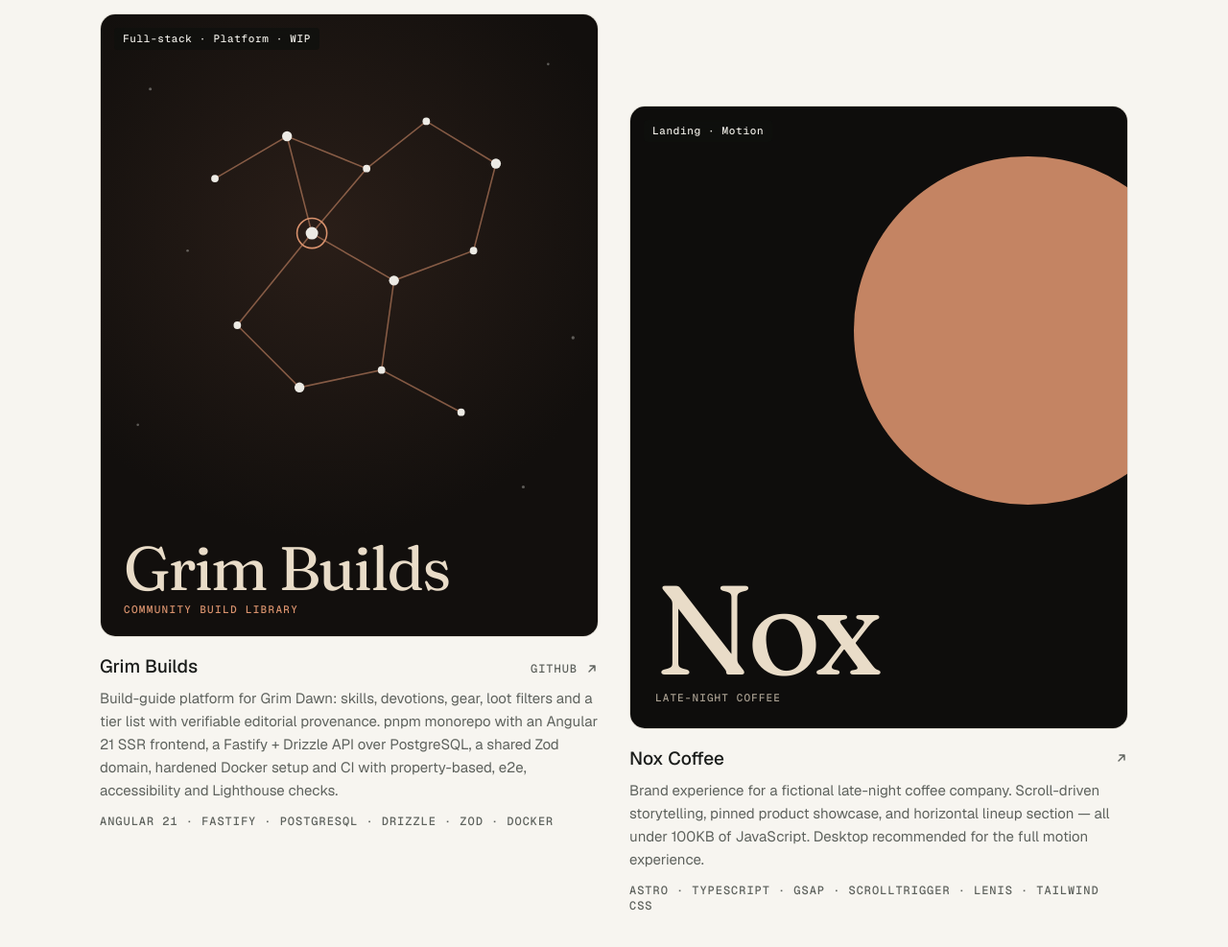
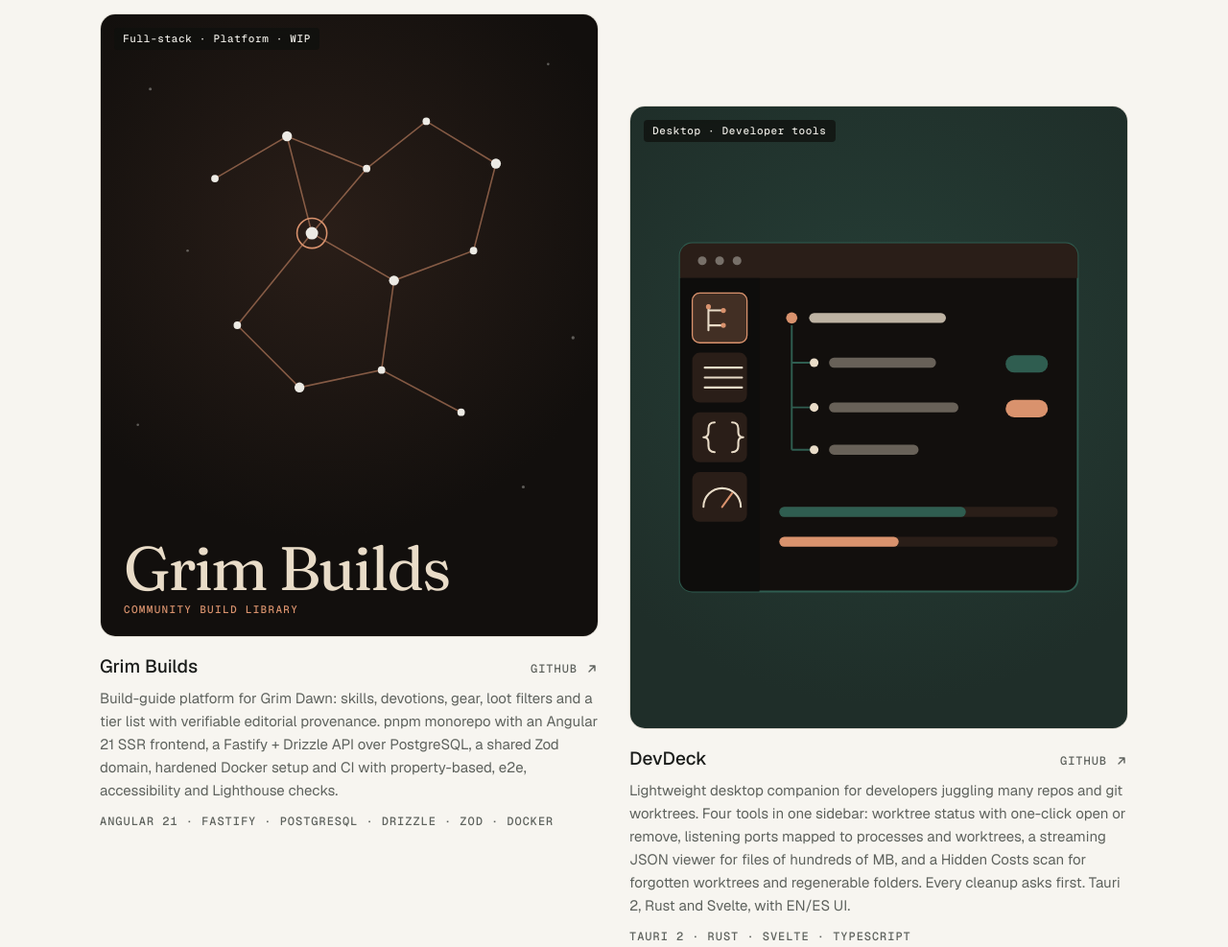
Before and after one commit to frxncismor/portfolio-v2, an Astro site: page / in a window 1280 px wide. Shown: the part 1000-1987 px from the top of the page at 96% size. Built offline with nearby package versions, Linux system fonts and the light colour scheme; Astro itself is replaced by a stand-in of ours; some packages are replaced by stand-ins of ours.

Commit message:
feat(work): add DevDeck project

```diff
--- a/src/components/ProjectCover.astro
+++ b/src/components/ProjectCover.astro
@@ -48,6 +48,58 @@ const crossyRows = [1, 2, 3, 4, 5, 6, 7]
         <span>{coverText.grim[lang]}</span>
       </div>
     </>
+  )}
+
+  {id === 'devdeck' && (
+    <svg viewBox="0 0 400 500" preserveAspectRatio="xMidYMid slice" focusable="false">
+      <rect class="d-win" x="40" y="110" width="320" height="280" rx="10"></rect>
+      <path class="d-bar" d="M40 120a10 10 0 0 1 10-10h300a10 10 0 0 1 10 10v18H40Z"></path>
+      <circle class="d-dot" cx="58" cy="124" r="3.5"></circle>
+      <circle class="d-dot" cx="72" cy="124" r="3.5"></circle>
+      <circle class="d-dot" cx="86" cy="124" r="3.5"></circle>
+      <path class="d-side" d="M40 138h64v252H50a10 10 0 0 1-10-10Z"></path>
+      <rect class="d-tab d-tab-on" x="50" y="150" width="44" height="40" rx="6"></rect>
+      <rect class="d-tab" x="50" y="198" width="44" height="40" rx="6"></rect>
+      <rect class="d-tab" x="50" y="246" width="44" height="40" rx="6"></rect>
+      <rect class="d-tab" x="50" y="294" width="44" height="40" rx="6"></rect>
+      <!-- tab 1: worktree tree -->
+      <g class="d-glyph d-tree">
+        <path d="M63 160v20M63 164h10M63 176h10"></path>
+        <circle cx="63" cy="161" r="2"></circle><circle cx="75" cy="164" r="2"></circle><circle cx="75" cy="176" r="2"></circle>
+      </g>
+      <!-- tab 2: ports -->
+      <g class="d-glyph">
+        <path d="M60 218h30M60 226h30M60 210h30"></path>
+      </g>
+      <!-- tab 3: json braces -->
+      <g class="d-glyph">
+        <path d="M68 254c-4 0-5 2-5 5v3c0 3-2 4-4 4 2 0 4 1 4 4v3c0 3 1 5 5 5M82 254c4 0 5 2 5 5v3c0 3 2 4 4 4-2 0-4 1-4 4v3c0 3-1 5-5 5"></path>
+      </g>
+      <!-- tab 4: meter -->
+      <g class="d-glyph">
+        <path d="M59 322a15 15 0 0 1 30 0"></path>
+        <path class="d-needle" d="M74 322 82 311"></path>
+      </g>
+      <!-- main pane: worktree tree -->
+      <g class="d-rows">
+        <circle class="d-node d-node-hot" cx="130" cy="170" r="4.5"></circle>
+        <rect class="d-line" x="144" y="166" width="110" height="8" rx="4"></rect>
+        <path class="d-link" d="M130 176v100M130 206h18M130 242h18M130 276h18"></path>
+        <circle class="d-node" cx="148" cy="206" r="3.5"></circle>
+        <rect class="d-line d-line-dim" x="160" y="202" width="86" height="8" rx="4"></rect>
+        <rect class="d-chip" x="302" y="200" width="34" height="14" rx="7"></rect>
+        <circle class="d-node" cx="148" cy="242" r="3.5"></circle>
+        <rect class="d-line d-line-dim" x="160" y="238" width="104" height="8" rx="4"></rect>
+        <rect class="d-chip d-chip-hot" x="302" y="236" width="34" height="14" rx="7"></rect>
+        <circle class="d-node" cx="148" cy="276" r="3.5"></circle>
+        <rect class="d-line d-line-dim" x="160" y="272" width="72" height="8" rx="4"></rect>
+      </g>
+      <!-- disk / RAM meters -->
+      <rect class="d-track" x="120" y="322" width="224" height="8" rx="4"></rect>
+      <rect class="d-fill" x="120" y="322" width="150" height="8" rx="4"></rect>
+      <rect class="d-track" x="120" y="346" width="224" height="8" rx="4"></rect>
+      <rect class="d-fill d-fill-hot" x="120" y="346" width="96" height="8" rx="4"></rect>
+    </svg>
   )}
 
   {id === 'nox-coffee' && (
@@ -122,6 +174,30 @@ const crossyRows = [1, 2, 3, 4, 5, 6, 7]
     text-transform: uppercase;
     color: var(--art-ember);
   }
+
+  /* DevDeck: desktop window with four-tool sidebar */
+  .cover-devdeck {
+    background: radial-gradient(90% 70% at 50% 40%, var(--art-pine-dark) 0%, var(--art-pine-deep) 80%);
+  }
+  .d-win { fill: var(--art-night); stroke: var(--art-pine); stroke-width: 1.5; }
+  .d-bar { fill: var(--art-ink-warm); }
+  .d-dot { fill: var(--art-ink); fill-opacity: .4; }
+  .d-side { fill: var(--art-coal); }
+  .d-tab { fill: var(--art-ink-warm); }
+  .d-tab-on { fill: var(--art-ember); fill-opacity: .25; stroke: var(--art-ember); stroke-width: 1; }
+  .d-glyph { fill: none; stroke: var(--art-cream); stroke-width: 1.6; stroke-linecap: round; stroke-linejoin: round; }
+  .d-tree circle { fill: var(--art-ember); stroke: none; }
+  .d-needle { stroke: var(--art-ember); }
+  .d-link { fill: none; stroke: var(--art-pine); stroke-width: 1.5; }
+  .d-node { fill: var(--art-cream); }
+  .d-node-hot { fill: var(--art-ember); }
+  .d-line { fill: var(--art-cream); fill-opacity: .8; }
+  .d-line-dim { fill-opacity: .4; }
+  .d-chip { fill: var(--art-pine); }
+  .d-chip-hot { fill: var(--art-ember); }
+  .d-track { fill: var(--art-ink-warm); }
+  .d-fill { fill: var(--art-pine); }
+  .d-fill-hot { fill: var(--art-ember); }
 
   /* Nox Coffee: moon + wordmark */
   .cover-nox-coffee {
--- a/src/data/projects.ts
+++ b/src/data/projects.ts
@@ -1,6 +1,6 @@
 import type { Localized } from '../i18n/types'
 
-export type ProjectId = 'grim-builds' | 'nox-coffee' | 'room-tour' | 'crossy-road'
+export type ProjectId = 'grim-builds' | 'devdeck' | 'nox-coffee' | 'room-tour' | 'crossy-road'
 
 export interface Project {
   id: ProjectId
@@ -25,6 +25,17 @@ export const projects: Project[] = [
     stack: ['Angular 21', 'Fastify', 'PostgreSQL', 'Drizzle', 'Zod', 'Docker'],
     githubUrl: 'https://github.com/frxncismor/grim-dawn-builds',
     wip: true,
+  },
+  {
+    id: 'devdeck',
+    title: 'DevDeck',
+    category: { en: 'Desktop · Developer tools', es: 'Escritorio · Herramientas para devs' },
+    description: {
+      en: 'Lightweight desktop companion for developers juggling many repos and git worktrees. Four tools in one sidebar: worktree status with one-click open or remove, listening ports mapped to processes and worktrees, a streaming JSON viewer for files of hundreds of MB, and a Hidden Costs scan for forgotten worktrees and regenerable folders. Every cleanup asks first. Tauri 2, Rust and Svelte, with EN/ES UI.',
+      es: 'Compañero de escritorio ligero para devs que manejan muchos repos y git worktrees. Cuatro herramientas en una barra lateral: estado de worktrees con abrir o eliminar en un clic, puertos en escucha ligados a procesos y worktrees, visor JSON en streaming para archivos de cientos de MB y un escaneo de costos ocultos con worktrees olvidados y carpetas regenerables. Toda limpieza pide confirmación. Tauri 2, Rust y Svelte, con interfaz EN/ES.',
+    },
+    stack: ['Tauri 2', 'Rust', 'Svelte', 'TypeScript'],
+    githubUrl: 'https://github.com/frxncismor/devdeck',
   },
   {
     id: 'nox-coffee',
--- a/src/pages/llms.txt.ts
+++ b/src/pages/llms.txt.ts
@@ -58,6 +58,7 @@ Francisco Moreno is a full-stack software engineer with expertise in Angular, Ty
 ## Selected Projects
 
 - **Grim Builds** (WIP) — Build-guide platform for Grim Dawn: Angular 21 SSR, Fastify + Drizzle API, PostgreSQL, shared Zod domain, hardened Docker setup, CI with property-based, e2e, accessibility and Lighthouse checks. https://github.com/frxncismor/grim-dawn-builds
+- **DevDeck** — Lightweight desktop companion for developers juggling many repos and git worktrees: worktree status, listening ports, a streaming JSON viewer for huge files and a Hidden Costs cleanup scan (Tauri 2, Rust, Svelte, TypeScript). https://github.com/frxncismor/devdeck
 - **Nox Coffee** — Scroll-driven brand experience for a fictional coffee company (Astro, GSAP, Lenis). https://nox-coffee.vercel.app/
 - **Room Tour & Descriptions** — Interactive 3D room viewer with orbit controls, teleportation navigation and object interaction (Angular, Three.js). https://room-tour-and-descriptions.vercel.app/
 - **Mega Basic Crossy Road** — Browser-based 3D Crossy Road clone (TypeScript, Three.js, Vite). https://mega-basic-crossy-road.vercel.app/
```
